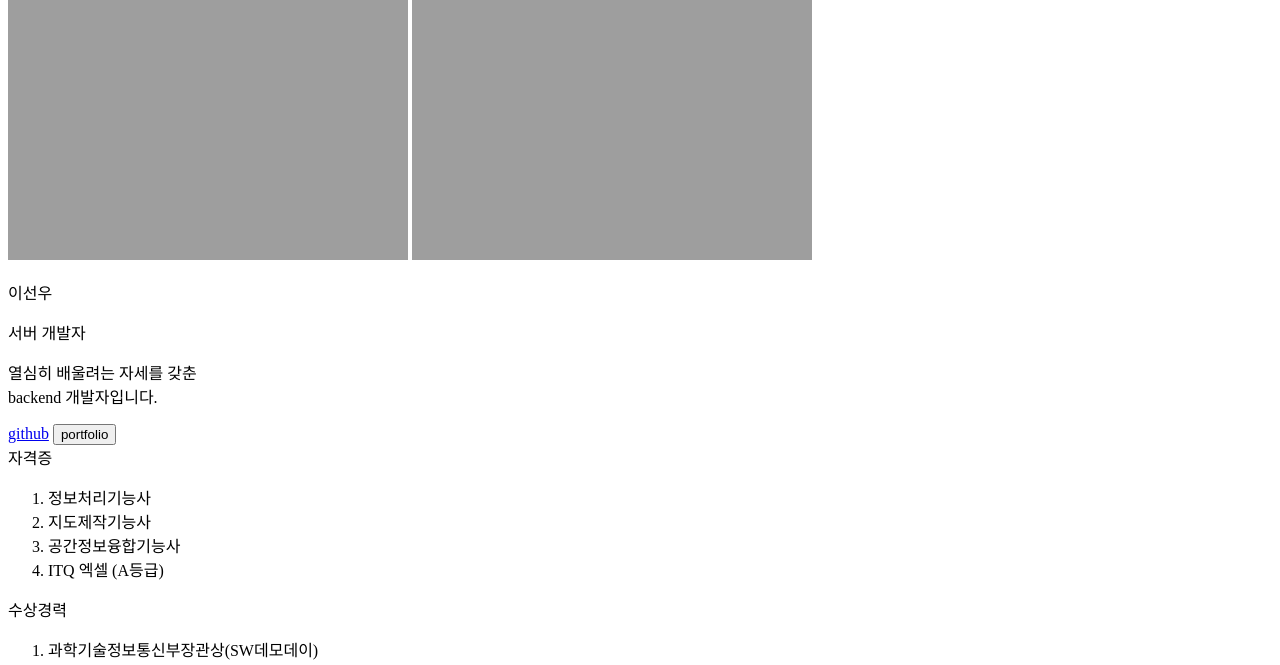
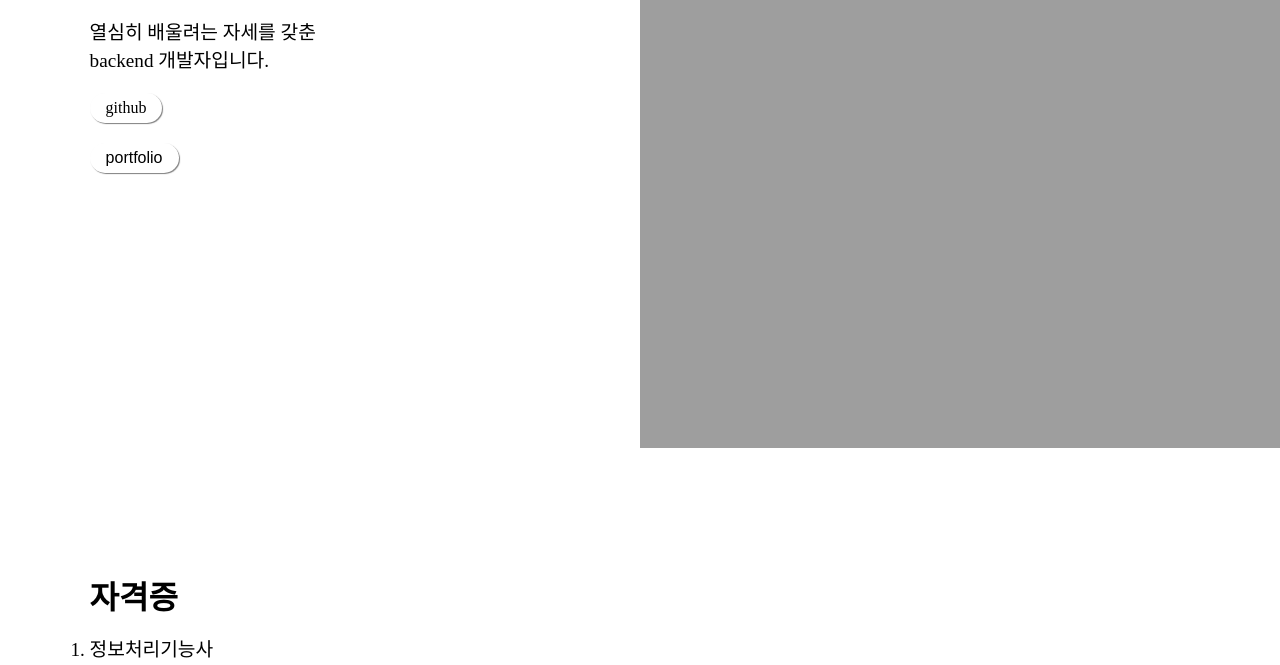
Before and after one commit to sw347/class-portfolio, a plain HTML site: page public/pages/index.html in a window 1280 px wide. Shown: the part 352-1017 px from the top of the page. Drawn offline with Linux system fonts and the light colour scheme; files that its build step writes are made by us from their sources; the site is published under a folder, as on GitHub Pages, so addresses that start at the root find nothing; files whose address does not match are found by name.

Commit message:
fix path 3

```diff
--- a/public/pages/index.html
+++ b/public/pages/index.html
@@ -4,7 +4,7 @@
     <meta charset="UTF-8" />
     <meta name="viewport" content="width=device-width, initial-scale=1.0" />
     <title>이선우의 portfolio</title>
-    <link rel="stylesheet" href="/../web/public/styles/portfolio-style.css" />
+    <link rel="stylesheet" href="../styles/portfolio-style.css" />
   </head>
   <body>
     <div class="container">
```
